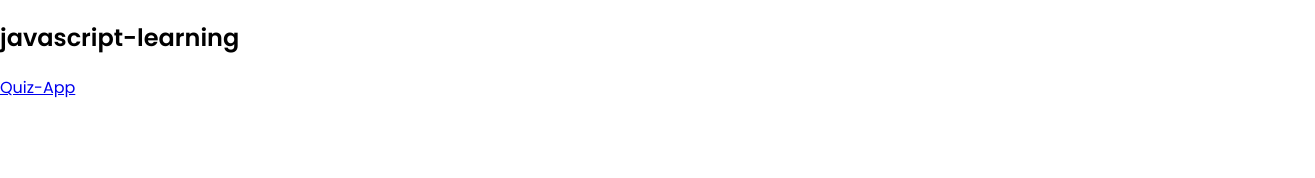
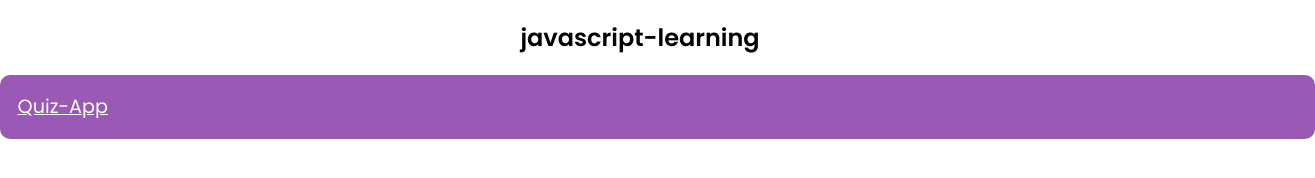
Before and after one commit to alissonthx/javascript-learning, a plain HTML site: page index.html in a window 1280 px wide. Shown: the whole page, 1315 px wide, since content can reach past the window. Drawn offline with Linux system fonts and the light colour scheme.

Commit message:
Home page inicial

```diff
--- a/index.html
+++ b/index.html
@@ -10,7 +10,7 @@
   <body>
     <div>
       <h2>javascript-learning</h2>
-      <a href="./javascript-learning/Quiz-App/index.html">Quiz-App</a>
+      <a href="Quiz-App/index.html">Quiz-App</a>
     </div>
   </body>
 </html>
--- a/style.css
+++ b/style.css
@@ -4,3 +4,19 @@ body {
   margin: 0 auto;
   font-family: 'Poppins', sans-serif;
 }
+
+a {
+  background-color: #9b59b6;
+  color: white;
+  border-radius: 10px;
+  display: block;
+  padding: 1.1rem;
+  font-family: inherit;
+  font-size: 1.2rem;
+  width: 100%;
+  cursor: pointer;
+}
+
+h2 {
+  text-align: center;
+}
```
